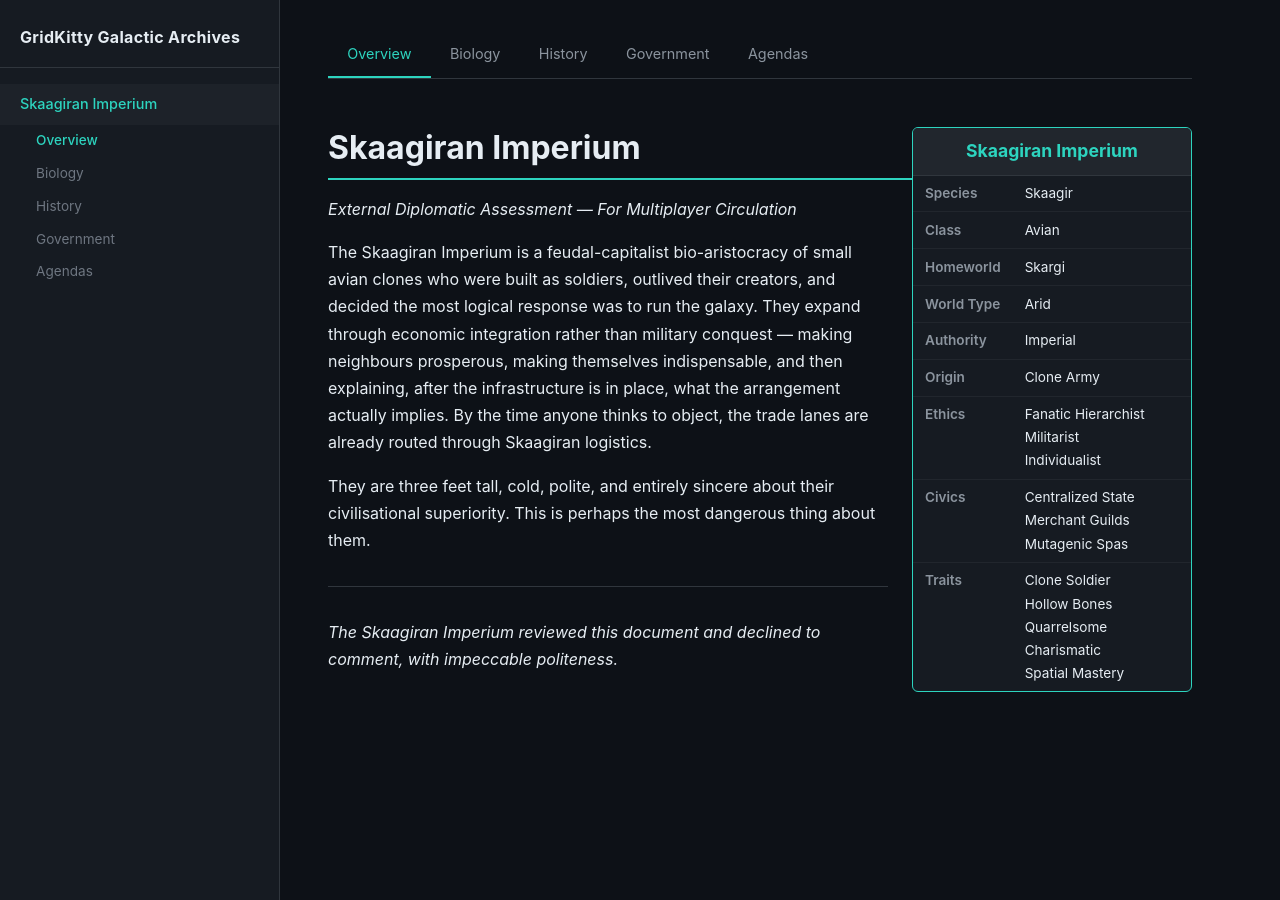
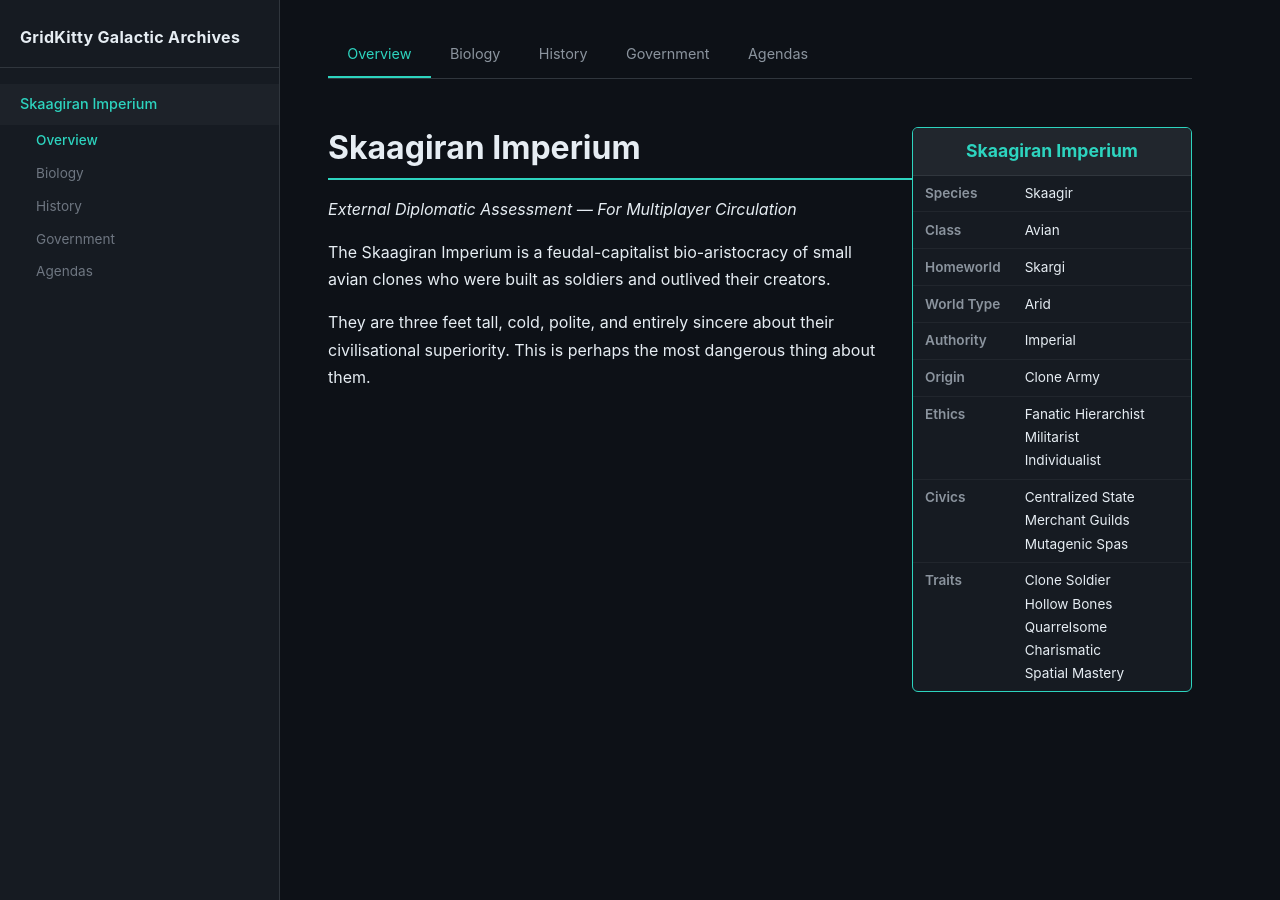
Before and after one commit to Rynvosis/RynRPWiki, a Jekyll site: the page built from empires/skaagiran-imperium/index.md, in a window 1280 px wide. Built offline with Jekyll 4.4.1, drawn with Linux system fonts in a browser that asks for light colours.

Commit message:
Update Skaagiran Imperium “index”

```diff
--- a/empires/skaagiran-imperium/index.md
+++ b/empires/skaagiran-imperium/index.md
@@ -1,39 +1,33 @@
 ---
 layout: empire-index
-title: "Skaagiran Imperium"
+title: Skaagiran Imperium
 empire: skaagiran-imperium
-
 infobox:
-  species: "Skaagir"
-  species_class: "Avian"
+  ethics:
+    - Fanatic Hierarchist
+    - Militarist
+    - Individualist
+  authority: Imperial
   traits:
-    - "Clone Soldier"
-    - "Hollow Bones"
-    - "Quarrelsome"
-    - "Charismatic"
-    - "Spatial Mastery"
-  ethics:
-    - "Fanatic Hierarchist"
-    - "Militarist"
-    - "Individualist"
+    - Clone Soldier
+    - Hollow Bones
+    - Quarrelsome
+    - Charismatic
+    - Spatial Mastery
+  origin: Clone Army
   civics:
-    - "Centralized State"
-    - "Merchant Guilds"
-    - "Mutagenic Spas"
-  authority: "Imperial"
-  origin: "Clone Army"
-  homeworld: "Skargi"
-  homeworld_class: "Arid"
+    - Centralized State
+    - Merchant Guilds
+    - Mutagenic Spas
+  homeworld_class: Arid
+  homeworld: Skargi
+  species_class: Avian
+  species: Skaagir
 ---
-
 # Skaagiran Imperium
 
 *External Diplomatic Assessment — For Multiplayer Circulation*
 
-The Skaagiran Imperium is a feudal-capitalist bio-aristocracy of small avian clones who were built as soldiers, outlived their creators, and decided the most logical response was to run the galaxy. They expand through economic integration rather than military conquest — making neighbours prosperous, making themselves indispensable, and then explaining, after the infrastructure is in place, what the arrangement actually implies. By the time anyone thinks to object, the trade lanes are already routed through Skaagiran logistics.
+The Skaagiran Imperium is a feudal-capitalist bio-aristocracy of small avian clones who were built as soldiers and outlived their creators.
 
 They are three feet tall, cold, polite, and entirely sincere about their civilisational superiority. This is perhaps the most dangerous thing about them.
-
----
-
-*The Skaagiran Imperium reviewed this document and declined to comment, with impeccable politeness.*
```
